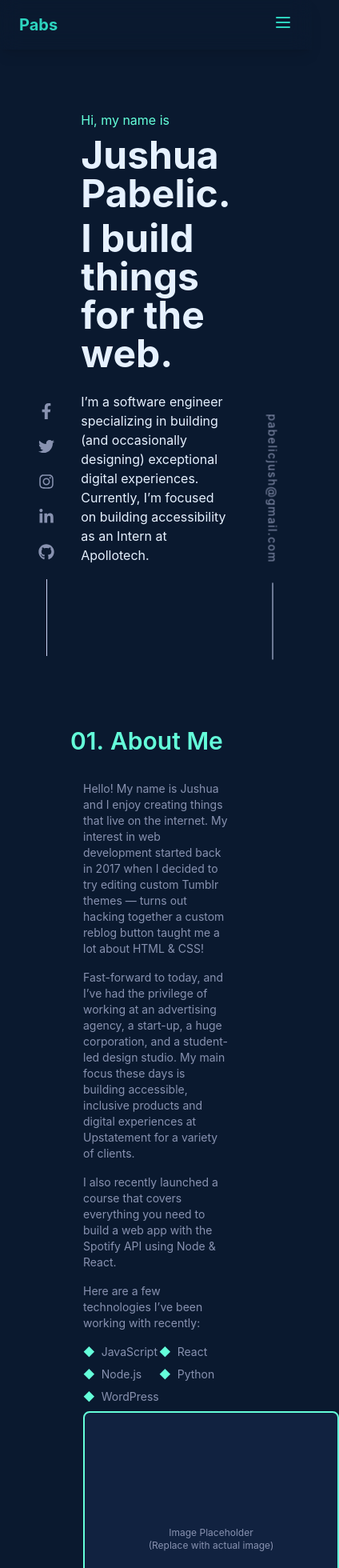
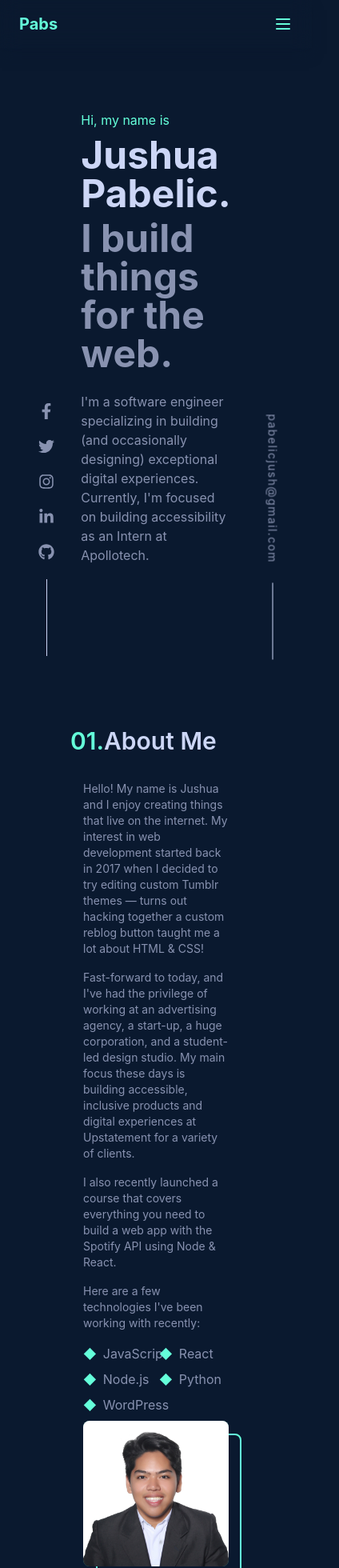
Before and after one commit to Pabelic1221/pabs-portfolio, a React (Create React App) app: page / in a window 390 px wide. Shown: the top 1960 px of the page at 80% size, 424 px wide, since content can reach past the window. Built offline with nearby package versions, Linux system fonts and the light colour scheme.

Commit message:
Refactor components for dark mode support and improved styling: update theme management, enhance accessibility with dynamic class names, and implement Framer Motion for animations in Hero component.

```diff
--- a/src/App.js
+++ b/src/App.js
@@ -13,22 +13,31 @@ import SocialSidebar from './components/SocialSidebar';
 import EmailSidebar from './components/EmailSidebar';
 
 function App() {
-  // Set default theme to dark mode
   const [isDarkMode, setIsDarkMode] = useState(true);
 
   useEffect(() => {
-    AOS.init({ duration: 800, once: true });
+    // Initialize AOS for components that still use it
+    AOS.init({
+      duration: 800,
+      once: true,
+      disable: 'mobile'
+    });
 
-    // Check for saved theme in localStorage and default to dark mode if none exists
     const savedTheme = localStorage.getItem('theme');
     if (savedTheme) {
       setIsDarkMode(savedTheme === 'dark');
     } else {
-      // No theme saved, default to dark mode
       localStorage.setItem('theme', 'dark');
     }
+  }, []);
 
-    // Apply theme to body on load
+  useEffect(() => {
+    // Apply theme classes with transition
+    document.documentElement.classList.toggle('dark', isDarkMode);
+    document.documentElement.classList.toggle('light', !isDarkMode);
+
+    // Update body classes with transition
+    document.body.style.transition = 'background-color 0.3s ease, color 0.3s ease';
     if (isDarkMode) {
       document.body.classList.add('bg-navy', 'text-white');
       document.body.classList.remove('bg-white', 'text-black');
@@ -41,38 +50,30 @@ function App() {
   const toggleTheme = () => {
     const newTheme = !isDarkMode ? 'dark' : 'light';
     setIsDarkMode(!isDarkMode);
-    localStorage.setItem('theme', newTheme); // Save theme in localStorage
-
-    // Apply theme to body
-    if (newTheme === 'dark') {
-      document.body.classList.add('bg-navy', 'text-white');
-      document.body.classList.remove('bg-white', 'text-black');
-    } else {
-      document.body.classList.add('bg-white', 'text-black');
-      document.body.classList.remove('bg-navy', 'text-white');
-    }
+    localStorage.setItem('theme', newTheme);
   };
 
-  return React.createElement(
-    'div',
-    { className: 'min-h-screen relative' },
+  const commonProps = {
+    isDarkMode,
+    accentColor: isDarkMode ? 'text-green' : 'text-pink-400',
+    hoverAccentColor: isDarkMode ? 'hover:text-green' : 'hover:text-pink-500',
+  };
 
-    // Sticky Sidebars
-    React.createElement(SocialSidebar),
-    React.createElement(EmailSidebar),
+  return (
+    <div className="min-h-screen relative transition-colors duration-300">
+      <SocialSidebar {...commonProps} />
+      <EmailSidebar {...commonProps} />
 
-    // Main content
-    React.createElement(
-      'div',
-      { className: 'ml-16 mr-16' },
-      React.createElement(Navbar, { toggleTheme }),  // Pass the toggleTheme to Navbar
-      React.createElement(Hero),
-      React.createElement(About),
-      React.createElement(Awards),
-      React.createElement(Projects),
-      React.createElement(Contact),
-      React.createElement(Footer)
-    )
+      <div className="ml-16 mr-16">
+        <Navbar toggleTheme={toggleTheme} {...commonProps} />
+        <Hero {...commonProps} />
+        <About {...commonProps} />
+        <Awards {...commonProps} />
+        <Projects {...commonProps} />
+        <Contact {...commonProps} />
+        <Footer {...commonProps} />
+      </div>
+    </div>
   );
 }
 
--- a/src/components/About.js
+++ b/src/components/About.js
@@ -1,6 +1,7 @@
 import React from 'react';
+import profileImage from '../assets/Images/IMG_0103 2x2.jpg';
 
-function About() {
+function About({ isDarkMode, accentColor }) {
   const technologies = [
     'JavaScript',
     'React',
@@ -10,55 +11,68 @@ function About() {
   ];
 
   return (
-    <section id="about" className="py-16 bg-background text-foreground">
+    <section id="about" className="py-16">
       <div className="max-w-5xl mx-auto px-6">
-        <h2 className="text-3xl font-semibold text-green dark:text-pink-400 mb-8">
-          <span className="text-green dark:text-pink-400 mr-2">01.</span>
+        <h2 className={`text-3xl font-semibold mb-8 ${isDarkMode ? 'text-lightest-slate' : 'text-gray-900'}`}>
+          <span className={accentColor}>01.</span>
           About Me
         </h2>
 
-        {/* Unified content container with margins */}
         <div className="mx-4 md:mx-10">
           <div className="grid grid-cols-1 md:grid-cols-2 gap-2">
-            {/* Left Column: Text Content */}
             <div
               className="space-y-4"
               data-aos="fade-up"
               data-aos-delay="100"
             >
-              <p className="text-slate text-sm">
+              <p className={`text-sm ${isDarkMode ? 'text-slate' : 'text-gray-600'}`}>
                 Hello! My name is Jushua and I enjoy creating things that live on the internet. My interest in web development started back in 2017 when I decided to try editing custom Tumblr themes — turns out hacking together a custom reblog button taught me a lot about HTML & CSS!
               </p>
-              <p className="text-slate text-sm">
-                Fast-forward to today, and I’ve had the privilege of working at an advertising agency, a start-up, a huge corporation, and a student-led design studio. My main focus these days is building accessible, inclusive products and digital experiences at Upstatement for a variety of clients.
+              <p className={`text-sm ${isDarkMode ? 'text-slate' : 'text-gray-600'}`}>
+                Fast-forward to today, and I've had the privilege of working at an advertising agency, a start-up, a huge corporation, and a student-led design studio. My main focus these days is building accessible, inclusive products and digital experiences at Upstatement for a variety of clients.
               </p>
-              <p className="text-slate text-sm">
+              <p className={`text-sm ${isDarkMode ? 'text-slate' : 'text-gray-600'}`}>
                 I also recently launched a course that covers everything you need to build a web app with the Spotify API using Node & React.
               </p>
-              <p className="text-slate text-sm">
-                Here are a few technologies I’ve been working with recently:
+              <p className={`text-sm ${isDarkMode ? 'text-slate' : 'text-gray-600'}`}>
+                Here are a few technologies I've been working with recently:
               </p>
-              <ul className="grid grid-cols-2 gap-2 text-slate text-sm">
+              <ul className="grid grid-cols-2 gap-2 mt-4">
                 {technologies.map((tech, index) => (
-                  <li key={index} className="flex items-center">
-                    <span className="text-green mr-2">◆</span> {tech}
+                  <li key={index} className={`flex items-center ${isDarkMode ? 'text-slate' : 'text-gray-600'}`}>
+                    <span className={accentColor}>◆</span>
+                    <span className="ml-2">{tech}</span>
                   </li>
                 ))}
               </ul>
             </div>
 
-            {/* Right Column: Larger Square Image Placeholder */}
             <div
-              className="relative"
+              className="relative group"
               data-aos="fade-left"
               data-aos-delay="200"
             >
-              <div className="w-80 h-80 bg-light-navy rounded-lg flex items-center justify-center border-2 border-green mx-auto">
-                <span className="text-slate text-xs text-center">
-                  Image Placeholder
-                  <br />
-                  (Replace with actual image)
-                </span>
+              <div className="relative max-w-[300px] mx-auto">
+                {/* Main image with overlay */}
+                <div className="relative z-10 transition-transform duration-300 group-hover:-translate-x-2 group-hover:-translate-y-2">
+                  <img
+                    src={profileImage}
+                    alt="Jushua Pabelic"
+                    className="rounded-lg relative z-10 w-full transition-all duration-300"
+                  />
+                  <div className={`absolute inset-0 rounded-lg mix-blend-multiply transition-all duration-300 ${
+                    isDarkMode
+                      ? 'bg-green/50 group-hover:bg-opacity-0'
+                      : 'bg-pink-400/50 group-hover:bg-opacity-0'
+                  }`} />
+                </div>
+
+                {/* Background frame */}
+                <div className={`absolute top-4 left-4 w-full h-full rounded-lg border-2 -z-10 transition-all duration-300 ${
+                  isDarkMode
+                    ? 'border-green group-hover:translate-x-2 group-hover:translate-y-2'
+                    : 'border-pink-400 group-hover:translate-x-2 group-hover:translate-y-2'
+                }`} />
               </div>
             </div>
           </div>
--- a/src/components/Contact.js
+++ b/src/components/Contact.js
@@ -1,22 +1,26 @@
 import React from 'react';
 
-function Contact() {
+function Contact({ isDarkMode, accentColor }) {
   return (
     <section
       id="contact"
-      className="py-32 px-6 text-center text-light-slate"
+      className="py-32 px-6 text-center"
     >
-      <p className="text-green text-sm font-mono mb-4">04. What’s Next?</p>
-      <h2 className="text-4xl font-bold text-lightest-slate mb-6">
+      <p className={`${accentColor} text-sm font-mono mb-4`}>04. What's Next?</p>
+      <h2 className={`text-4xl font-bold mb-6 ${isDarkMode ? 'text-lightest-slate' : 'text-gray-900'}`}>
         Get In Touch
       </h2>
-      <p className="mb-12 max-w-xl mx-auto text-base text-slate-400 leading-relaxed">
-        Although I’m not currently looking for any new opportunities, my inbox is always open.
-        Whether you have a question or just want to say hi, I’ll try my best to get back to you!
+      <p className={`mb-12 max-w-xl mx-auto text-base leading-relaxed ${isDarkMode ? 'text-slate' : 'text-gray-600'}`}>
+        Although I'm not currently looking for any new opportunities, my inbox is always open.
+        Whether you have a question or just want to say hi, I'll try my best to get back to you!
       </p>
       <a
-        href="mailto:youremail@example.com"
-        className="inline-block border border-green text-green px-6 py-3 rounded-md font-mono text-sm hover:bg-green hover:bg-opacity-10 transition"
+        href="mailto:pabelicjush@gmail.com"
+        className={`inline-block px-6 py-3 rounded-md font-mono text-sm transition-colors ${
+          isDarkMode
+            ? 'border border-green text-green hover:bg-green/10'
+            : 'border border-pink-400 text-pink-400 hover:bg-pink-400/10'
+        }`}
       >
         Say Hello
       </a>
--- a/src/components/EmailSidebar.js
+++ b/src/components/EmailSidebar.js
@@ -1,18 +1,18 @@
 import React from 'react';
 
-function EmailSidebar() {
+function EmailSidebar({ isDarkMode, accentColor, hoverAccentColor }) {
   return (
     <div className="fixed bottom-5 right-[60px] h-auto items-center justify-end z-50">
       <div className="flex items-center transform rotate-90 origin-bottom-right">
         <div className="mr-6">
           <a
             href="mailto:pabelicjush@gmail.com"
-            className="text-slate hover:text-green transition-colors text-sm tracking-widest"
+            className={`${isDarkMode ? 'text-slate' : 'text-gray-400'} ${hoverAccentColor} transition-colors text-sm tracking-widest`}
           >
             pabelicjush@gmail.com
           </a>
         </div>
-        <div className="w-24 h-px bg-lightest-slate"></div>
+        <div className={`w-24 h-px ${isDarkMode ? 'bg-lightest-slate' : 'bg-gray-300'}`}></div>
       </div>
     </div>
   );
--- a/src/components/Footer.js
+++ b/src/components/Footer.js
@@ -1,10 +1,12 @@
 import React from 'react';
 
-function Footer() {
+function Footer({ isDarkMode }) {
   return (
-    <footer className=" text-white py-8 px-10">
+    <footer className="py-8 px-10">
       <div className="max-w-7xl mx-auto">
-        <p className="text-center text-gray-400 text-base">© 2025 Jushua Pabelic. All Rights Reserved.</p>
+        <p className={`text-center text-base ${isDarkMode ? 'text-slate' : 'text-gray-400'}`}>
+          © 2025 Jushua Pabelic. All Rights Reserved.
+        </p>
       </div>
     </footer>
   );
--- a/src/components/Hero.js
+++ b/src/components/Hero.js
@@ -1,23 +1,61 @@
 import React from 'react';
+import { motion } from 'framer-motion';
 
-function Hero() {
+function Hero({ isDarkMode, accentColor }) {
+  const containerVariants = {
+    hidden: { opacity: 0, y: 20 },
+    visible: {
+      opacity: 1,
+      y: 0,
+      transition: {
+        duration: 0.5,
+        staggerChildren: 0.1
+      }
+    }
+  };
+
+  const itemVariants = {
+    hidden: { opacity: 0, y: 20 },
+    visible: {
+      opacity: 1,
+      y: 0
+    }
+  };
+
   return (
-    <section className="min-h-screen flex items-center justify-center px-10 bg-background" id="hero">
-      <div className="max-w-3xl" data-aos="fade-up" data-aos-duration="1000">
-        <p className="text-green" data-aos="fade-up" data-aos-delay="100">
+    <section className="min-h-screen flex items-center justify-center px-10" id="hero">
+      <motion.div
+        className="max-w-3xl"
+        initial="hidden"
+        animate="visible"
+        variants={containerVariants}
+      >
+        <motion.p
+          className={`${accentColor} transition-colors duration-300`}
+          variants={itemVariants}
+        >
           Hi, my name is
-        </p>
-        <h1 className="text-5xl font-bold mt-2" data-aos="fade-up" data-aos-delay="200">
+        </motion.p>
+        <motion.h1
+          className={`text-5xl font-bold mt-2 ${isDarkMode ? 'text-lightest-slate' : 'text-gray-900'} transition-colors duration-300`}
+          variants={itemVariants}
+        >
           Jushua Pabelic.
-        </h1>
-        <h2 className="text-5xl font-bold mt-2" data-aos="fade-up" data-aos-delay="300">
+        </motion.h1>
+        <motion.h2
+          className={`text-5xl font-bold mt-2 ${isDarkMode ? 'text-slate' : 'text-gray-600'} transition-colors duration-300`}
+          variants={itemVariants}
+        >
           I build things for the web.
-        </h2>
-        <p className="text-base mt-6" data-aos="fade-up" data-aos-delay="400">
-          I’m a software engineer specializing in building (and occasionally designing) exceptional digital experiences.
-          Currently, I’m focused on building accessibility as an Intern at Apollotech.
-        </p>
-      </div>
+        </motion.h2>
+        <motion.p
+          className={`text-base mt-6 ${isDarkMode ? 'text-slate' : 'text-gray-600'} transition-colors duration-300`}
+          variants={itemVariants}
+        >
+          I'm a software engineer specializing in building (and occasionally designing) exceptional digital experiences.
+          Currently, I'm focused on building accessibility as an Intern at Apollotech.
+        </motion.p>
+      </motion.div>
     </section>
   );
 }
--- a/src/components/Navbar.js
+++ b/src/components/Navbar.js
@@ -1,10 +1,9 @@
 import React, { useState, useEffect } from 'react';
 
-function Navbar() {
+function Navbar({ toggleTheme, isDarkMode, accentColor, hoverAccentColor }) {
   const [isVisible, setIsVisible] = useState(true);
   const [prevScrollPos, setPrevScrollPos] = useState(0);
   const [isMenuOpen, setIsMenuOpen] = useState(false);
-  const [isDarkMode, setIsDarkMode] = useState(false);
 
   useEffect(() => {
     const handleScroll = () => {
@@ -13,42 +12,19 @@ function Navbar() {
       setPrevScrollPos(currentScrollPos);
     };
 
-    // Check for saved theme in localStorage
-    const savedTheme = localStorage.getItem('theme');
-    if (savedTheme) {
-      setIsDarkMode(savedTheme === 'dark');
-    }
-
     window.addEventListener('scroll', handleScroll);
     return () => window.removeEventListener('scroll', handleScroll);
   }, [prevScrollPos]);
-
-  const toggleTheme = () => {
-    const newTheme = !isDarkMode ? 'dark' : 'light';
-    setIsDarkMode(!isDarkMode);
-    localStorage.setItem('theme', newTheme); // Save theme in localStorage
-
-    // Apply theme to body
-    if (newTheme === 'dark') {
-      document.body.classList.add('bg-navy', 'text-white');
-      document.body.classList.remove('bg-white', 'text-black');
-    } else {
-      document.body.classList.add('bg-white', 'text-black');
-      document.body.classList.remove('bg-navy', 'text-white');
-    }
-  };
 
   return (
     <nav
       className={`fixed top-0 left-0 right-0 z-50 py-4 px-6 flex items-center justify-between backdrop-blur-md transition-transform duration-300 ${
         isVisible ? 'translate-y-0' : '-translate-y-full'
-      } shadow-lg`}
+      } ${isDarkMode ? 'shadow-lg shadow-navy/50' : 'shadow-lg shadow-gray-200/50'}`}
     >
-      {/* Logo or Name Placeholder */}
+      {/* Logo */}
       <div
-        className={`text-xl font-bold cursor-pointer ${
-          isDarkMode ? 'text-teal-400' : 'text-pink-400'
-        }`}
+        className={`text-xl font-bold cursor-pointer ${accentColor}`}
         onClick={toggleTheme}
       >
         Pabs
@@ -60,26 +36,24 @@ function Navbar() {
           <a
             key={item}
             href={`#${item.toLowerCase()}`}
-            className={`${
-              isDarkMode ? 'text-gray-400' : 'text-pink-400'
-            } hover:${isDarkMode ? 'text-teal-400' : 'text-pink-500'} transition-colors`}
+            className={`${isDarkMode ? 'text-gray-400' : 'text-gray-600'} ${hoverAccentColor} transition-colors`}
           >
-            {`0${index + 1}. ${item}`}
+            <span className={accentColor}>{`0${index + 1}. `}</span>
+            {item}
           </a>
         ))}
         <a
           href="#resume"
-          className="ml-4 px-4 py-2 border border-teal-400 text-teal-400 rounded hover:bg-teal-400 hover:text-gray-900 transition-colors"
+          className={`ml-4 px-4 py-2 border ${isDarkMode ? 'border-green text-green hover:bg-green/10' : 'border-pink-400 text-pink-400 hover:bg-pink-400/10'} rounded transition-colors`}
         >
           Resume
         </a>
       </div>
 
-      {/* Hamburger for Mobile */}
-      <div className="md:hidden">
+      {/* Mobile Menu Button */}
       <button
         onClick={() => setIsMenuOpen(!isMenuOpen)}
-          className="text-teal-400 focus:outline-none"
+        className={`md:hidden ${accentColor} focus:outline-none`}
       >
         <svg
           className="w-6 h-6"
@@ -95,11 +69,12 @@ function Navbar() {
           )}
         </svg>
       </button>
-      </div>
 
-      {/* Mobile Menu with Animation */}
+      {/* Mobile Menu */}
       <div
-        className={`absolute top-full left-0 w-full p-6 flex flex-col space-y-4 md:hidden transform transition-all duration-300 ease-in-out ${
+        className={`absolute top-full left-0 w-full p-6 ${
+          isDarkMode ? 'bg-navy/95' : 'bg-white/95'
+        } backdrop-blur-md flex flex-col space-y-4 md:hidden transform transition-all duration-300 ease-in-out ${
           isMenuOpen
             ? 'opacity-100 translate-y-0 visible'
             : 'opacity-0 -translate-y-2 invisible pointer-events-none'
@@ -109,17 +84,20 @@ function Navbar() {
           <a
             key={item}
             href={`#${item.toLowerCase()}`}
-            className={`${
-              isDarkMode ? 'text-gray-300' : 'text-pink-300'
-            } hover:${isDarkMode ? 'text-teal-400' : 'text-pink-400'} transition-colors`}
+            className={`${isDarkMode ? 'text-gray-300' : 'text-gray-600'} ${hoverAccentColor} transition-colors`}
             onClick={() => setIsMenuOpen(false)}
           >
-            {`0${index + 1}. ${item}`}
+            <span className={accentColor}>{`0${index + 1}. `}</span>
+            {item}
           </a>
         ))}
         <a
           href="#resume"
-          className="mt-2 px-4 py-2 border border-teal-400 text-teal-400 rounded hover:bg-teal-400 hover:text-gray-900 transition-colors"
+          className={`mt-2 px-4 py-2 border ${
+            isDarkMode
+              ? 'border-green text-green hover:bg-green/10'
+              : 'border-pink-400 text-pink-400 hover:bg-pink-400/10'
+          } rounded transition-colors text-center`}
           onClick={() => setIsMenuOpen(false)}
         >
           Resume
--- a/src/components/SocialSidebar.js
+++ b/src/components/SocialSidebar.js
@@ -1,52 +1,31 @@
 import React from 'react';
 import { FaFacebookF, FaTwitter, FaInstagram, FaLinkedinIn, FaGithub } from 'react-icons/fa'; // Import social icons from react-icons
 
-function SocialSidebar() {
+function SocialSidebar({ isDarkMode, accentColor, hoverAccentColor }) {
+  const socialLinks = [
+    { icon: FaFacebookF, url: 'https://www.facebook.com/pabelicjush1221' },
+    { icon: FaTwitter, url: 'https://x.com/PabelicJushua' },
+    { icon: FaInstagram, url: 'https://www.instagram.com/pabszxx/' },
+    { icon: FaLinkedinIn, url: 'https://www.linkedin.com/in/jushua-pabelic-6b1bb3262/' },
+    { icon: FaGithub, url: 'https://github.com/Pabelic1221' },
+  ];
+
   return (
     <div className="fixed bottom-0 left-10 h-auto flex flex-col items-center justify-end py-6 px-2 z-50">
       <div className="flex flex-col space-y-6 mb-6">
-        <a
-          href="https://www.facebook.com/pabelicjush1221"
-          className="text-slate hover:text-green transition-colors"
-          target="_blank"
-          rel="noopener noreferrer"
-        >
-          <FaFacebookF className="text-xl" />
-        </a>
-        <a
-          href="https://x.com/PabelicJushua"
-          className="text-slate hover:text-green transition-colors"
-          target="_blank"
-          rel="noopener noreferrer"
-        >
-          <FaTwitter className="text-xl" />
-        </a>
-        <a
-          href="https://www.instagram.com/pabszxx/"
-          className="text-slate hover:text-green transition-colors"
-          target="_blank"
-          rel="noopener noreferrer"
-        >
-          <FaInstagram className="text-xl" />
-        </a>
-        <a
-          href="https://www.linkedin.com/in/jushua-pabelic-6b1bb3262/"
-          className="text-slate hover:text-green transition-colors"
-          target="_blank"
-          rel="noopener noreferrer"
-        >
-          <FaLinkedinIn className="text-xl" />
-        </a>
-        <a
-          href="https://github.com/Pabelic1221"
-          className="text-slate hover:text-green transition-colors"
-          target="_blank"
-          rel="noopener noreferrer"
-        >
-          <FaGithub className="text-xl" />
-        </a>
+        {socialLinks.map((social, index) => (
+          <a
+            key={index}
+            href={social.url}
+            className={`${isDarkMode ? 'text-slate' : 'text-gray-400'} ${hoverAccentColor} transition-colors`}
+            target="_blank"
+            rel="noopener noreferrer"
+          >
+            <social.icon className="text-xl" />
+          </a>
+        ))}
       </div>
-      <div className="w-px h-24 bg-lightest-slate"></div>
+      <div className={`w-px h-24 ${isDarkMode ? 'bg-lightest-slate' : 'bg-gray-300'}`}></div>
     </div>
   );
 }
```
Also changed, not shown: src/components/Awards.js (+27 -14 lines), src/components/Projects.js (+42 -12 lines). Lines whose indentation alone changed are shown as unchanged.
